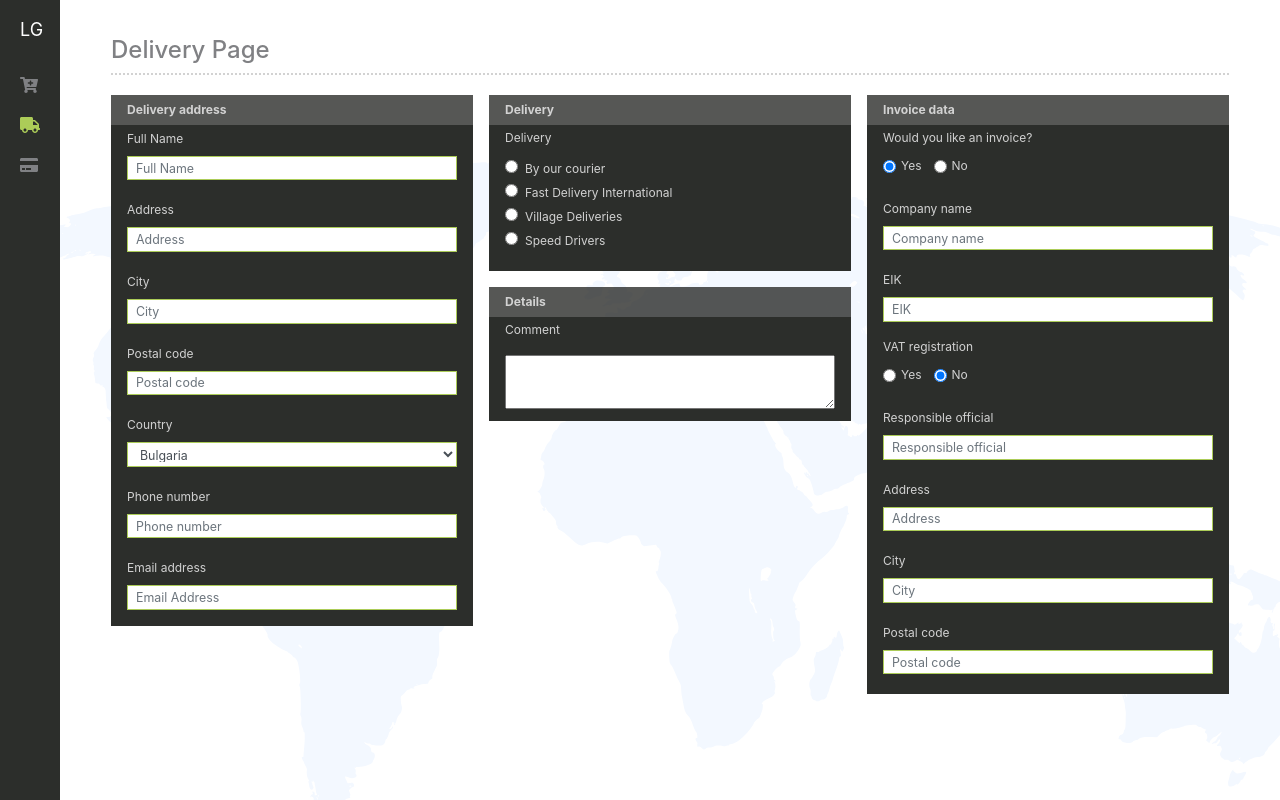
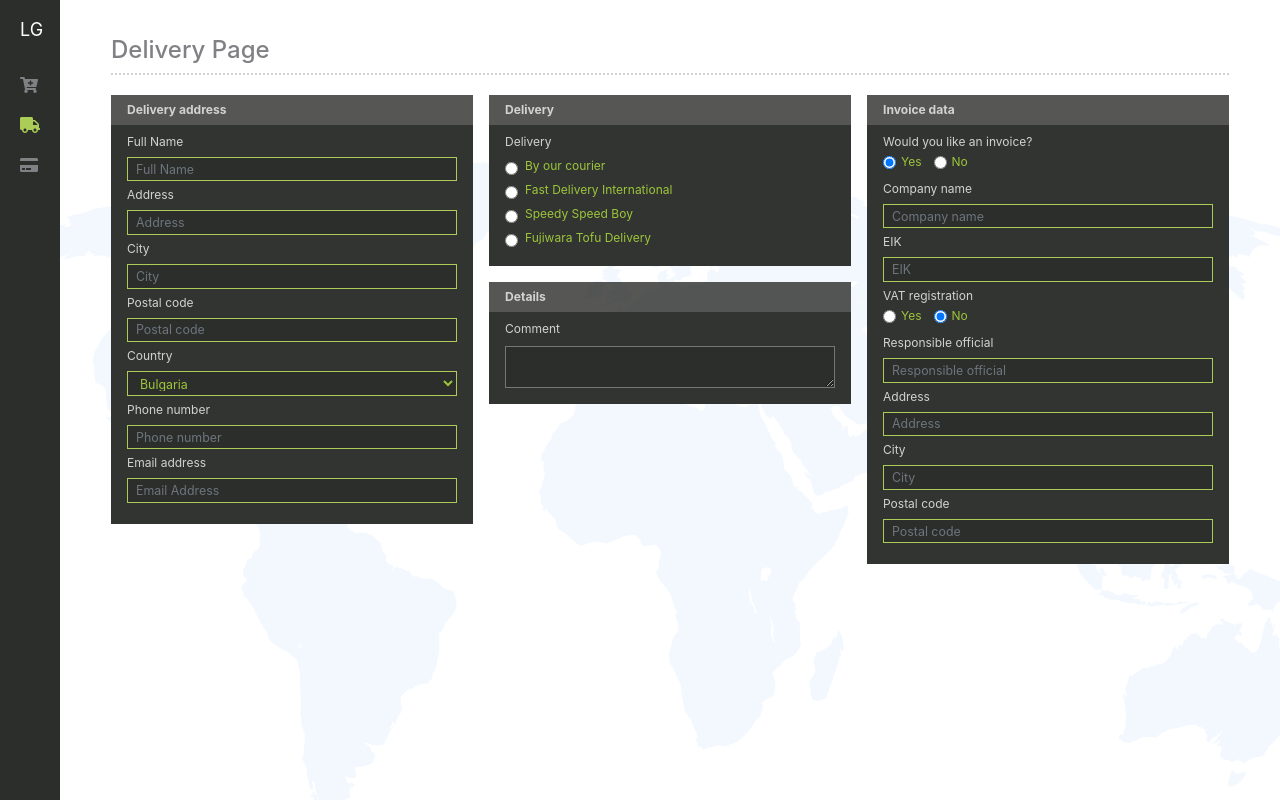
Before and after one commit to CPPlus/lucidlink-takehome, a React (Create React App) app: page / in a window 1280 px wide. Built offline with nearby package versions, Linux system fonts and the light colour scheme.

Commit message:
Delivery page styling complete

```diff
--- a/src/App.css
+++ b/src/App.css
@@ -21,6 +21,18 @@ body {
 }
 
 /* Generic */
+#lgWrapper textarea {
+    font-size: 12px;
+}
+
+#lgWrapper textarea:focus {
+    outline: 1px solid var(--lg-green);
+}
+
+#lgWrapper .form-group {
+    margin-bottom: 5px;
+}
+
 .headerTextColors {
     background: var(--lg-background-light);
     color: var(--lg-grey-light);
@@ -67,6 +79,11 @@ body {
 #productAddSection {
     padding-top: 15px;
     margin-bottom: 15px;
+    padding-bottom: 12px;
+}
+
+#productAddButton {
+    vertical-align: top;
 }
 
 .productRow {
@@ -196,7 +213,7 @@ body {
     border-radius: 0px;
     cursor: pointer;
     padding: 0.22rem 0.5rem;
-    font-size: 0.775rem;
+    font-size: 0.774rem;
 }
 
 #lgWrapper .btn-primary:hover {
@@ -226,4 +243,19 @@ body {
 #lgWrapper label {
     font-size: 12px;
     color: var(--lg-grey-light);
+    vertical-align: top;
+    margin-bottom: 0px;
 }
+
+#lgWrapper input,
+#lgWrapper select,
+#lgWrapper textarea,
+#lgWrapper .form-check-label {
+    color: var(--lg-green-dark);
+}
+
+#lgWrapper input,
+#lgWrapper select,
+#lgWrapper textarea {
+    background: var(--lg-background);
+}
--- a/src/components/deliveryPage.css
+++ b/src/components/deliveryPage.css
@@ -1,3 +1,3 @@
 .formPanel {
-    background: var(--lg-background);
+    background: #2c2e2bf7;
 }
--- a/src/components/deliveryPage.jsx
+++ b/src/components/deliveryPage.jsx
@@ -114,7 +114,7 @@ class DeliveryPage extends Page {
                         <div className="row px-3 headerTextColors">
                             Delivery address
                         </div>
-                        <div className="row px-3 formPanel">
+                        <div className="row px-3 pt-2 pb-3 formPanel">
                             <div className="form-group w-100">
                                 <label htmlFor="fullName">Full Name</label>
                                 <input
@@ -195,9 +195,9 @@ class DeliveryPage extends Page {
                         <div className="row px-3 headerTextColors">
                             Delivery
                         </div>
-                        <div className="row px-3 py-1 formPanel">
-                            <label>Delivery</label>
+                        <div className="row px-3 pt-2 pb-2 formPanel">
                             <div className="form-group w-100">
+                                <label>Delivery</label>
                                 <div className="form-check">
                                     <input
                                         className="form-check-input"
@@ -237,7 +237,7 @@ class DeliveryPage extends Page {
                                         className="form-check-label"
                                         htmlFor="deliveryCourier2"
                                     >
-                                        Village Deliveries
+                                        Speedy Speed Boy
                                     </label>
                                 </div>
                                 <div className="form-check">
@@ -251,7 +251,7 @@ class DeliveryPage extends Page {
                                         className="form-check-label"
                                         htmlFor="deliveryCourier3"
                                     >
-                                        Speed Drivers
+                                        Fujiwara Tofu Delivery
                                     </label>
                                 </div>
                             </div>
@@ -260,7 +260,7 @@ class DeliveryPage extends Page {
                         <div className="row mt-3 px-3 headerTextColors">
                             Details
                         </div>
-                        <div className="row px-3 py-1 formPanel">
+                        <div className="row px-3 pt-2 pb-2 formPanel">
                             <label htmlFor="comment">Comment</label>
                             <textarea
                                 id="comment"
@@ -272,7 +272,7 @@ class DeliveryPage extends Page {
                         <div className="row px-3 headerTextColors">
                             Invoice data
                         </div>
-                        <div className="row px-3 py-1 formPanel">
+                        <div className="row px-3 pt-2 pb-3 formPanel">
                             <label>Would you like an invoice?</label>
                             <div className="form-group w-100">
                                 <div className="form-check form-check-inline">
--- a/src/components/productPage.jsx
+++ b/src/components/productPage.jsx
@@ -195,6 +195,7 @@ class ProductPage extends Page {
                             </div>
                             <div className="col">
                                 <button
+                                    id="productAddButton"
                                     type="button"
                                     className="btn-sm btn-primary col"
                                     onClick={this.addProductFromState}
```
